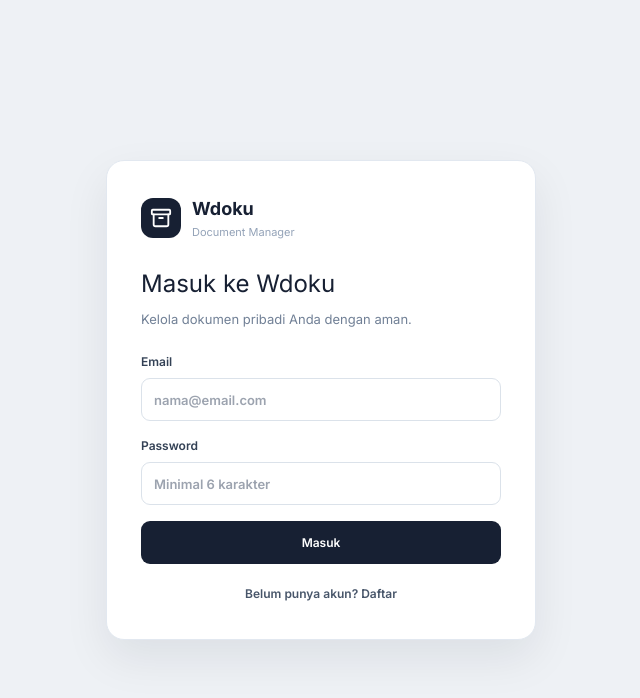
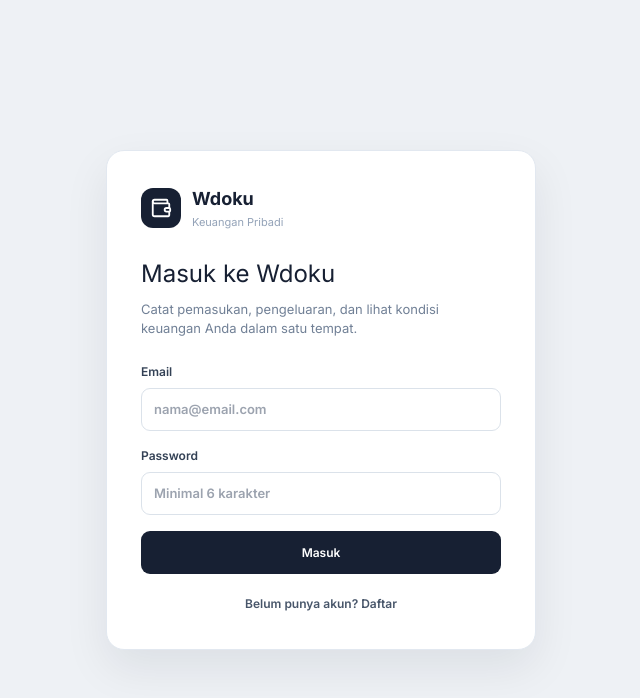
Before and after one commit to jsuryanaads/Wdoku, a React (Vite) app: page / in a window 1280 px wide. Shown: the top 698 px of the page, without its empty margins (319-959 px from the left). Built offline with nearby package versions, Linux system fonts and the light colour scheme.

Commit message:
feat: convert Wdoku to personal finance app

```diff
--- a/src/App.jsx
+++ b/src/App.jsx
@@ -1,14 +1,21 @@
-import { useEffect, useState } from 'react';
-import { Archive, FileText, Folder, LayoutDashboard, LogIn, Mail, Menu, Search, Settings, UserRound, X } from 'lucide-react';
+import { useEffect, useMemo, useState } from 'react';
+import {
+  ArrowDownCircle, ArrowUpCircle, BarChart3, ChevronRight, CircleDollarSign,
+  Folder, LayoutDashboard, LogOut, Menu, Plus, Search, Settings, Trash2,
+  UserRound, Wallet, X
+} from 'lucide-react';
 import { supabase } from './lib/supabase';
 
 const menu = [
   ['Dashboard', LayoutDashboard],
-  ['Dokumen', FileText],
+  ['Transaksi', CircleDollarSign],
   ['Kategori', Folder],
   ['Profil', UserRound],
   ['Pengaturan', Settings],
 ];
+
+const rupiah = new Intl.NumberFormat('id-ID', { style: 'currency', currency: 'IDR', maximumFractionDigits: 0 });
+const today = () => new Date().toISOString().slice(0, 10);
 
 function App() {
   const [session, setSession] = useState(null);
@@ -20,12 +27,12 @@
     let mounted = true;
     supabase.auth.getSession().then(({ data, error }) => {
       if (!mounted) return;
-      if (error) console.error('Session error:', error);
+      if (error) console.error(error);
       setSession(data?.session ?? null);
       setLoading(false);
     });
-    const { data: listener } = supabase.auth.onAuthStateChange((_event, nextSession) => {
-      if (mounted) setSession(nextSession);
+    const { data: listener } = supabase.auth.onAuthStateChange((_event, next) => {
+      if (mounted) setSession(next);
     });
     return () => { mounted = false; listener.subscription.unsubscribe(); };
   }, []);
@@ -34,23 +41,43 @@
   if (!session) return <Auth />;
 
   const email = session.user.email || 'Pengguna';
-  const initials = email.slice(0, 2).toUpperCase();
-  const logout = async () => {
-    const { error } = await supabase.auth.signOut();
-    if (error) console.error('Logout error:', error);
-  };
+  const initials = (email.slice(0, 2) || 'WD').toUpperCase();
+  const logout = async () => { await supabase.auth.signOut(); };
 
   return (
     <div className="app-shell">
       <aside className={`sidebar ${open ? 'open' : ''}`}>
-        <div className="brand"><div className="brand-mark"><Archive size={21} /></div><div><strong>Wdoku</strong><span>Document Manager</span></div><button className="icon-btn mobile-only" onClick={() => setOpen(false)} aria-label="Tutup menu"><X size={20}/></button></div>
-        <nav aria-label="Navigasi utama">{menu.map(([label, Icon]) => <button key={label} className={active === label ? 'nav-item active' : 'nav-item'} onClick={() => {setActive(label); setOpen(false)}}><Icon size={19}/><span>{label}</span></button>)}</nav>
-        <div className="sidebar-bottom"><div className="user-mini"><div className="avatar">{initials}</div><div><strong>{email}</strong><span>Akun saya</span></div></div><button className="logout" onClick={logout}><LogIn size={17}/> Keluar</button></div>
+        <div className="brand">
+          <div className="brand-mark"><Wallet size={21} /></div>
+          <div><strong>Wdoku</strong><span>Keuangan Pribadi</span></div>
+          <button className="icon-btn mobile-only" onClick={() => setOpen(false)}><X size={20}/></button>
+        </div>
+        <nav aria-label="Navigasi utama">
+          {menu.map(([label, Icon]) => (
+            <button key={label} className={active === label ? 'nav-item active' : 'nav-item'} onClick={() => { setActive(label); setOpen(false); }}>
+              <Icon size={19}/><span>{label}</span>
+            </button>
+          ))}
+        </nav>
+        <div className="sidebar-bottom">
+          <div className="user-mini"><div className="avatar">{initials}</div><div><strong>{email}</strong><span>Akun saya</span></div></div>
+          <button className="logout" onClick={logout}><LogOut size={17}/> Keluar</button>
+        </div>
       </aside>
-      {open && <div className="overlay" onClick={() => setOpen(false)} aria-hidden="true" />}
+      {open && <div className="overlay" onClick={() => setOpen(false)} />}
       <main className="main">
-        <header className="topbar"><button className="icon-btn mobile-menu" onClick={() => setOpen(true)} aria-label="Buka menu"><Menu size={22}/></button><div><h1>{active}</h1><p>Kelola dokumen Anda dengan rapi dan aman.</p></div><div className="top-actions"><div className="search"><Search size={18}/><input aria-label="Cari dokumen" placeholder="Cari dokumen..." /></div><div className="avatar">{initials}</div></div></header>
-        <section className="content">{active === 'Dashboard' ? <Dashboard /> : <EmptyPage title={active} />}</section>
+        <header className="topbar">
+          <button className="icon-btn mobile-menu" onClick={() => setOpen(true)}><Menu size={22}/></button>
+          <div><h1>{active}</h1><p>Catat dan pantau keuangan pribadi Anda.</p></div>
+          <div className="top-actions"><div className="avatar">{initials}</div></div>
+        </header>
+        <section className="content">
+          {active === 'Dashboard' && <Dashboard userId={session.user.id} onNavigate={setActive} />}
+          {active === 'Transaksi' && <Transactions userId={session.user.id} />}
+          {active === 'Kategori' && <Categories userId={session.user.id} />}
+          {active === 'Profil' && <Profile user={session.user} />}
+          {active === 'Pengaturan' && <SettingsPage />}
+        </section>
       </main>
     </div>
   );
@@ -58,37 +85,113 @@
 
 function Auth() {
   const [mode, setMode] = useState('login');
-  const [name, setName] = useState('');
-  const [email, setEmail] = useState('');
-  const [password, setPassword] = useState('');
-  const [busy, setBusy] = useState(false);
-  const [message, setMessage] = useState('');
-  const [error, setError] = useState(false);
-
-  async function submit(event) {
-    event.preventDefault();
-    if (busy) return;
-    setBusy(true); setMessage(''); setError(false);
+  const [name, setName] = useState(''); const [email, setEmail] = useState(''); const [password, setPassword] = useState('');
+  const [busy, setBusy] = useState(false); const [message, setMessage] = useState(''); const [error, setError] = useState(false);
+  async function submit(e) {
+    e.preventDefault(); if (busy) return; setBusy(true); setMessage(''); setError(false);
     try {
       const result = mode === 'login'
         ? await supabase.auth.signInWithPassword({ email: email.trim(), password })
         : await supabase.auth.signUp({ email: email.trim(), password, options: { data: { full_name: name.trim() } } });
       if (result.error) throw result.error;
-      if (mode === 'register' && !result.data?.session) setMessage('Registrasi berhasil. Periksa email Anda untuk konfirmasi akun.');
-    } catch (err) {
-      setError(true);
-      setMessage(err?.message || 'Terjadi kesalahan. Silakan coba lagi.');
-    } finally {
-      setBusy(false);
-    }
+      if (mode === 'register' && !result.data?.session) setMessage('Registrasi berhasil. Periksa email untuk konfirmasi akun.');
+    } catch (err) { setError(true); setMessage(err?.message || 'Terjadi kesalahan.'); }
+    finally { setBusy(false); }
   }
-
-  const switchMode = () => { setMode(mode === 'login' ? 'register' : 'login'); setMessage(''); setError(false); };
-  return <div className="auth-page"><div className="auth-card"><div className="brand auth-brand"><div className="brand-mark"><Archive size={22}/></div><div><strong>Wdoku</strong><span>Document Manager</span></div></div><h1>{mode === 'login' ? 'Masuk ke Wdoku' : 'Buat akun Wdoku'}</h1><p className="auth-subtitle">{mode === 'login' ? 'Kelola dokumen pribadi Anda dengan aman.' : 'Mulai menyimpan dan mengelola dokumen Anda.'}</p><form onSubmit={submit} noValidate>{mode === 'register' && <label>Nama lengkap<input value={name} onChange={e => setName(e.target.value)} placeholder="Nama Anda" autoComplete="name" required /></label>}<label>Email<input type="email" value={email} onChange={e => setEmail(e.target.value)} placeholder="nama@email.com" autoComplete="email" required /></label><label>Password<input type="password" value={password} onChange={e => setPassword(e.target.value)} placeholder="Minimal 6 karakter" autoComplete={mode === 'login' ? 'current-password' : 'new-password'} minLength={6} required /></label>{message && <div className={`auth-message ${error ? 'error' : ''}`} role="alert"><Mail size={16}/><span>{message}</span></div>}<button type="submit" className="primary auth-submit" disabled={busy}>{busy ? 'Memproses...' : mode === 'login' ? 'Masuk' : 'Daftar'}</button></form><button type="button" className="auth-switch" onClick={switchMode}>{mode === 'login' ? 'Belum punya akun? Daftar' : 'Sudah punya akun? Masuk'}</button></div></div>;
+  return <div className="auth-page"><div className="auth-card">
+    <div className="brand auth-brand"><div className="brand-mark"><Wallet size={22}/></div><div><strong>Wdoku</strong><span>Keuangan Pribadi</span></div></div>
+    <h1>{mode === 'login' ? 'Masuk ke Wdoku' : 'Buat akun Wdoku'}</h1>
+    <p className="auth-subtitle">Catat pemasukan, pengeluaran, dan lihat kondisi keuangan Anda dalam satu tempat.</p>
+    <form onSubmit={submit} noValidate>
+      {mode === 'register' && <label>Nama lengkap<input value={name} onChange={e => setName(e.target.value)} placeholder="Nama Anda" autoComplete="name" required /></label>}
+      <label>Email<input type="email" value={email} onChange={e => setEmail(e.target.value)} placeholder="nama@email.com" autoComplete="email" required /></label>
+      <label>Password<input type="password" value={password} onChange={e => setPassword(e.target.value)} placeholder="Minimal 6 karakter" autoComplete={mode === 'login' ? 'current-password' : 'new-password'} minLength={6} required /></label>
+      {message && <div className={`auth-message ${error ? 'error' : ''}`}>{message}</div>}
+      <button className="primary auth-submit" disabled={busy}>{busy ? 'Memproses...' : mode === 'login' ? 'Masuk' : 'Daftar'}</button>
+    </form>
+    <button className="auth-switch" onClick={() => { setMode(mode === 'login' ? 'register' : 'login'); setMessage(''); }}>{mode === 'login' ? 'Belum punya akun? Daftar' : 'Sudah punya akun? Masuk'}</button>
+  </div></div>;
 }
 
-function Dashboard() { return <><div className="welcome"><div><span className="eyebrow">WDOKU v1.0</span><h2>Selamat datang di Wdoku</h2><p>Semua dokumen pribadi Anda, tersimpan dalam satu tempat.</p></div><button className="primary"><FileText size={18}/> Tambah Dokumen</button></div><div className="stats"><Stat label="Total Dokumen" value="0" icon={FileText}/><Stat label="Aktif" value="0" icon={Archive}/><Stat label="Draft" value="0" icon={Folder}/><Stat label="Arsip" value="0" icon={Archive}/></div><div className="panel"><div className="panel-head"><div><h3>Dokumen Terbaru</h3><p>Dokumen yang baru Anda tambahkan.</p></div><button className="ghost">Lihat semua</button></div><div className="empty"><div className="empty-icon"><FileText size={28}/></div><h3>Belum ada dokumen</h3><p>Tambahkan dokumen pertama Anda untuk mulai mengelola arsip.</p><button className="primary">Tambah Dokumen</button></div></div></>; }
-function Stat({label,value,icon:Icon}) { return <div className="stat"><div className="stat-icon"><Icon size={20}/></div><div><span>{label}</span><strong>{value}</strong></div></div> }
-function EmptyPage({title}) { return <div className="panel page-empty"><div className="empty"><div className="empty-icon"><FileText size={28}/></div><h2>{title}</h2><p>Modul {title.toLowerCase()} siap dikembangkan dan akan terhubung ke Supabase.</p></div></div> }
+function useFinanceData(userId) {
+  const [transactions, setTransactions] = useState([]); const [categories, setCategories] = useState([]); const [loading, setLoading] = useState(true); const [error, setError] = useState('');
+  const load = async () => {
+    setLoading(true); setError('');
+    const [{ data: tx, error: txErr }, { data: cat, error: catErr }] = await Promise.all([
+      supabase.from('transactions').select('*, finance_categories(name)').eq('user_id', userId).order('transaction_date', { ascending: false }).order('created_at', { ascending: false }),
+      supabase.from('finance_categories').select('*').eq('user_id', userId).order('name')
+    ]);
+    if (txErr || catErr) setError((txErr || catErr).message);
+    setTransactions(tx || []); setCategories(cat || []); setLoading(false);
+  };
+  useEffect(() => { load(); }, [userId]);
+  return { transactions, categories, loading, error, reload: load };
+}
+
+function Dashboard({ userId, onNavigate }) {
+  const { transactions, loading, error } = useFinanceData(userId);
+  const stats = useMemo(() => {
+    const income = transactions.filter(t => t.type === 'income').reduce((s,t) => s + Number(t.amount), 0);
+    const expense = transactions.filter(t => t.type === 'expense').reduce((s,t) => s + Number(t.amount), 0);
+    return { income, expense, balance: income - expense, count: transactions.length };
+  }, [transactions]);
+  const recent = transactions.slice(0, 6);
+  return <>
+    <div className="welcome finance-welcome"><div><span className="eyebrow">WDOKU v1.0</span><h2>Kelola Keuangan Pribadi</h2><p>Pantau pemasukan, pengeluaran, dan saldo Anda dengan lebih mudah.</p></div><button className="primary" onClick={() => onNavigate('Transaksi')}><Plus size={18}/> Tambah Transaksi</button></div>
+    {error && <div className="alert error">Gagal memuat data: {error}</div>}
+    <div className="stats">
+      <Stat label="Saldo" value={loading ? '...' : rupiah.format(stats.balance)} icon={Wallet} />
+      <Stat label="Pemasukan" value={loading ? '...' : rupiah.format(stats.income)} icon={ArrowUpCircle} />
+      <Stat label="Pengeluaran" value={loading ? '...' : rupiah.format(stats.expense)} icon={ArrowDownCircle} />
+      <Stat label="Transaksi" value={loading ? '...' : String(stats.count)} icon={BarChart3} />
+    </div>
+    <div className="panel"><div className="panel-head"><div><h3>Transaksi Terbaru</h3><p>Aktivitas keuangan terakhir Anda.</p></div><button className="ghost" onClick={() => onNavigate('Transaksi')}>Lihat semua <ChevronRight size={14}/></button></div>
+      {recent.length ? <TransactionTable rows={recent} compact /> : <EmptyState onAdd={() => onNavigate('Transaksi')} />}
+    </div>
+  </>;
+}
+
+function Stat({ label, value, icon: Icon }) { return <div className="stat"><div className="stat-icon"><Icon size={20}/></div><div><span>{label}</span><strong>{value}</strong></div></div>; }
+
+function Transactions({ userId }) {
+  const { transactions, categories, loading, error, reload } = useFinanceData(userId); const [show, setShow] = useState(false); const [query, setQuery] = useState('');
+  const filtered = transactions.filter(t => `${t.description || ''} ${t.finance_categories?.name || ''}`.toLowerCase().includes(query.toLowerCase()));
+  return <>
+    <div className="page-head"><div><h2>Transaksi</h2><p>Semua pemasukan dan pengeluaran Anda.</p></div><button className="primary dark" onClick={() => setShow(true)}><Plus size={18}/> Tambah Transaksi</button></div>
+    <div className="toolbar"><div className="search"><Search size={17}/><input value={query} onChange={e => setQuery(e.target.value)} placeholder="Cari transaksi..." /></div></div>
+    {error && <div className="alert error">{error}</div>}
+    <div className="panel">{loading ? <div className="loading-box">Memuat transaksi...</div> : filtered.length ? <TransactionTable rows={filtered} onDeleted={reload} /> : <EmptyState onAdd={() => setShow(true)} />}</div>
+    {show && <TransactionModal userId={userId} categories={categories} onClose={() => setShow(false)} onSaved={() => { setShow(false); reload(); }} />}
+  </>;
+}
+
+function TransactionTable({ rows, onDeleted }) {
+  const remove = async (id) => { if (!confirm('Hapus transaksi ini?')) return; const { error } = await supabase.from('transactions').delete().eq('id', id); if (error) alert(error.message); else onDeleted?.(); };
+  return <div className="table-wrap"><table><thead><tr><th>Tanggal</th><th>Keterangan</th><th>Kategori</th><th>Tipe</th><th className="amount">Jumlah</th><th></th></tr></thead><tbody>{rows.map(t => <tr key={t.id}><td>{new Date(`${t.transaction_date}T00:00:00`).toLocaleDateString('id-ID')}</td><td><strong>{t.description || 'Tanpa keterangan'}</strong></td><td>{t.finance_categories?.name || 'Tanpa kategori'}</td><td><span className={`type-pill ${t.type}`}>{t.type === 'income' ? 'Pemasukan' : 'Pengeluaran'}</span></td><td className={`amount ${t.type}`}>{t.type === 'income' ? '+' : '-'} {rupiah.format(Number(t.amount))}</td><td><button className="delete-btn" onClick={() => remove(t.id)} title="Hapus"><Trash2 size={16}/></button></td></tr>)}</tbody></table></div>;
+}
+
+function TransactionModal({ userId, categories, onClose, onSaved }) {
+  const [type, setType] = useState('expense'); const [amount, setAmount] = useState(''); const [date, setDate] = useState(today()); const [description, setDescription] = useState(''); const [categoryId, setCategoryId] = useState(''); const [busy, setBusy] = useState(false); const [error, setError] = useState('');
+  const submit = async e => { e.preventDefault(); setBusy(true); setError(''); const { error: err } = await supabase.from('transactions').insert({ user_id: userId, type, amount: Number(amount), transaction_date: date, description: description.trim() || null, category_id: categoryId || null }); if (err) { setError(err.message); setBusy(false); } else onSaved(); };
+  return <div className="modal-backdrop"><div className="modal"><div className="modal-head"><div><h3>Tambah Transaksi</h3><p>Catat aktivitas keuangan baru.</p></div><button className="icon-btn" onClick={onClose}><X size={20}/></button></div><form onSubmit={submit} className="modal-form">
+    <div className="segmented"><button type="button" className={type === 'expense' ? 'selected expense' : ''} onClick={() => setType('expense')}>Pengeluaran</button><button type="button" className={type === 'income' ? 'selected income' : ''} onClick={() => setType('income')}>Pemasukan</button></div>
+    <label>Jumlah<input type="number" min="1" step="1" value={amount} onChange={e => setAmount(e.target.value)} placeholder="0" required /></label>
+    <label>Tanggal<input type="date" value={date} onChange={e => setDate(e.target.value)} required /></label>
+    <label>Kategori<select value={categoryId} onChange={e => setCategoryId(e.target.value)}><option value="">Tanpa kategori</option>{categories.filter(c => c.type === 'both' || c.type === type).map(c => <option key={c.id} value={c.id}>{c.name}</option>)}</select></label>
+    <label>Keterangan<input value={description} onChange={e => setDescription(e.target.value)} placeholder="Contoh: Belanja kebutuhan rumah" /></label>
+    {error && <div className="alert error">{error}</div>}<div className="modal-actions"><button type="button" className="ghost-btn" onClick={onClose}>Batal</button><button className="primary dark" disabled={busy}>{busy ? 'Menyimpan...' : 'Simpan Transaksi'}</button></div>
+  </form></div></div>;
+}
+
+function Categories({ userId }) {
+  const { categories, loading, error, reload } = useFinanceData(userId); const [name, setName] = useState(''); const [type, setType] = useState('both');
+  const add = async e => { e.preventDefault(); if (!name.trim()) return; const { error: err } = await supabase.from('finance_categories').insert({ user_id: userId, name: name.trim(), type }); if (err) alert(err.message); else { setName(''); reload(); } };
+  const remove = async id => { if (!confirm('Hapus kategori? Transaksi terkait akan tetap tersimpan.')) return; const { error: err } = await supabase.from('finance_categories').delete().eq('id', id); if (err) alert(err.message); else reload(); };
+  return <><div className="page-head"><div><h2>Kategori</h2><p>Atur kategori pemasukan dan pengeluaran.</p></div></div><div className="category-layout"><div className="panel"><div className="panel-head"><div><h3>Tambah Kategori</h3><p>Buat kategori sesuai kebutuhan Anda.</p></div></div><form className="category-form" onSubmit={add}><label>Nama kategori<input value={name} onChange={e => setName(e.target.value)} placeholder="Contoh: Investasi" /></label><label>Jenis<select value={type} onChange={e => setType(e.target.value)}><option value="both">Keduanya</option><option value="income">Pemasukan</option><option value="expense">Pengeluaran</option></select></label><button className="primary dark"><Plus size={17}/> Tambah</button></form></div><div className="panel"><div className="panel-head"><div><h3>Daftar Kategori</h3><p>{categories.length} kategori</p></div></div>{loading ? <div className="loading-box">Memuat...</div> : <div className="category-list">{categories.map(c => <div className="category-row" key={c.id}><div className="category-dot"><Folder size={17}/></div><div><strong>{c.name}</strong><span>{c.type === 'both' ? 'Pemasukan & Pengeluaran' : c.type === 'income' ? 'Pemasukan' : 'Pengeluaran'}</span></div><button className="delete-btn" onClick={() => remove(c.id)}><Trash2 size={16}/></button></div>)}</div>}{error && <div className="alert error">{error}</div>}</div></div></>;
+}
+
+function EmptyState({ onAdd }) { return <div className="empty"><div className="empty-icon"><CircleDollarSign size={28}/></div><h3>Belum ada transaksi</h3><p>Tambahkan transaksi pertama untuk mulai mencatat keuangan pribadi.</p><button className="primary dark" onClick={onAdd}><Plus size={17}/> Tambah Transaksi</button></div>; }
+function Profile({ user }) { return <div className="panel profile-panel"><div className="profile-avatar">{(user.email || 'WD').slice(0,2).toUpperCase()}</div><h2>Profil</h2><p className="muted">Akun Wdoku Anda</p><div className="profile-info"><span>Email</span><strong>{user.email}</strong></div><div className="profile-info"><span>ID Pengguna</span><strong>{user.id}</strong></div></div>; }
+function SettingsPage() { return <div className="panel page-empty"><div className="empty"><div className="empty-icon"><Settings size={28}/></div><h2>Pengaturan</h2><p>Pengaturan aplikasi akan dikembangkan setelah modul keuangan inti selesai.</p></div></div>; }
 
 export default App;
```
